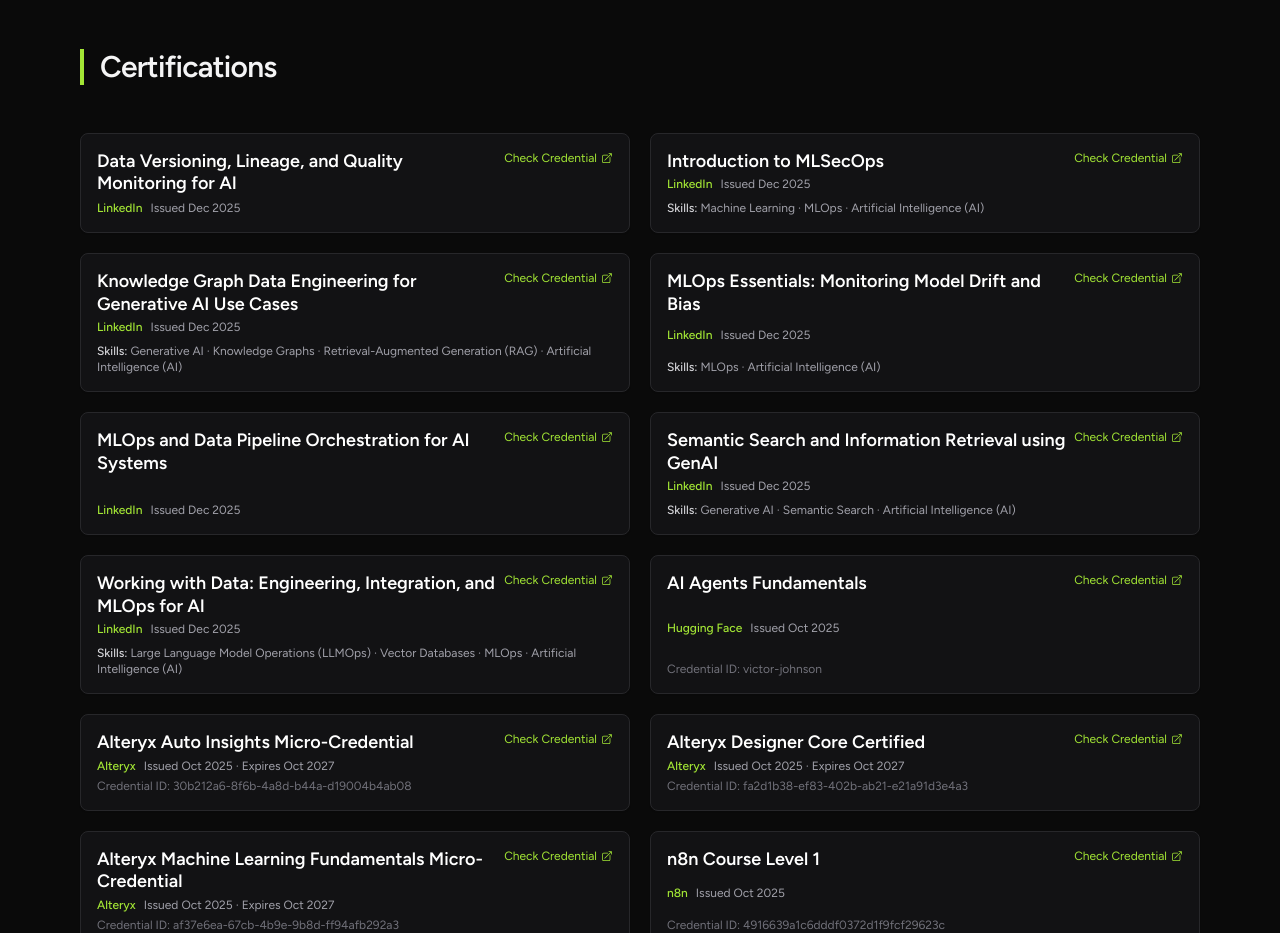
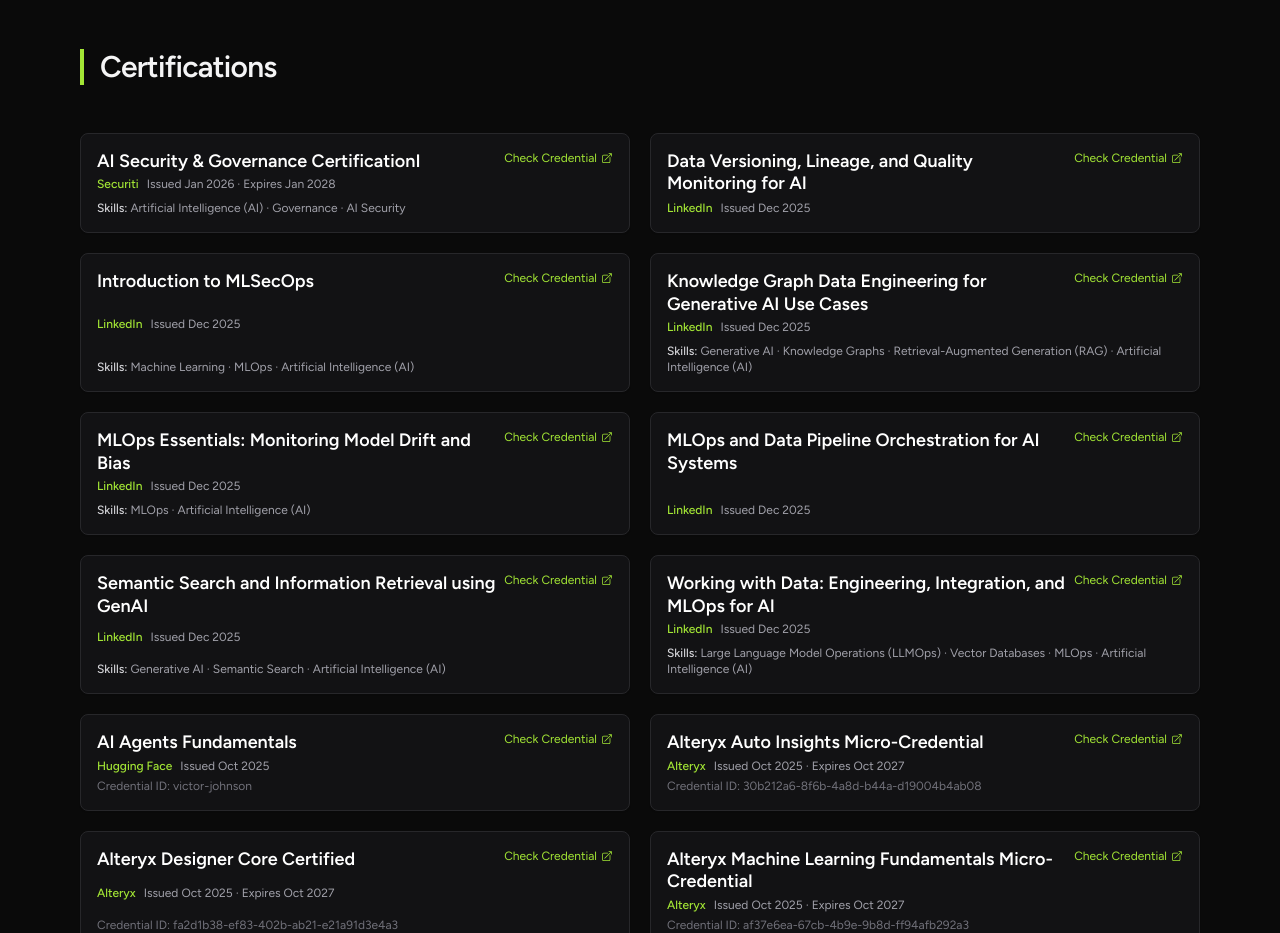
Before and after one commit to victorjohnsonk/victorjohnson.github.io, a Next.js app: page / in a window 1280 px wide. Shown: the part 4480-5413 px from the top of the page. Built offline with nearby package versions, Linux system fonts and the light colour scheme.

Commit message:
Update Certificate.jsx

```diff
--- a/src/components/Certificate.jsx
+++ b/src/components/Certificate.jsx
@@ -5,6 +5,15 @@
 import { HiArrowTopRightOnSquare } from 'react-icons/hi2';
 
 const certificates = [
+  {
+    certification: 'AI Security & Governance CertificationI',
+    issuedBy: 'Securiti',
+    validFrom: 'Jan 2026',
+    validTo: 'Jan 2028',
+    skills: ['Artificial Intelligence (AI)', 'Governance', 'AI Security'],
+    credentialUrl:
+      'https://education.securiti.ai/verification/144EFD399-144EFD208-13ECBB641/',
+  },
   // LinkedIn Learning
   {
     certification: 'Data Versioning, Lineage, and Quality Monitoring for AI',
```
